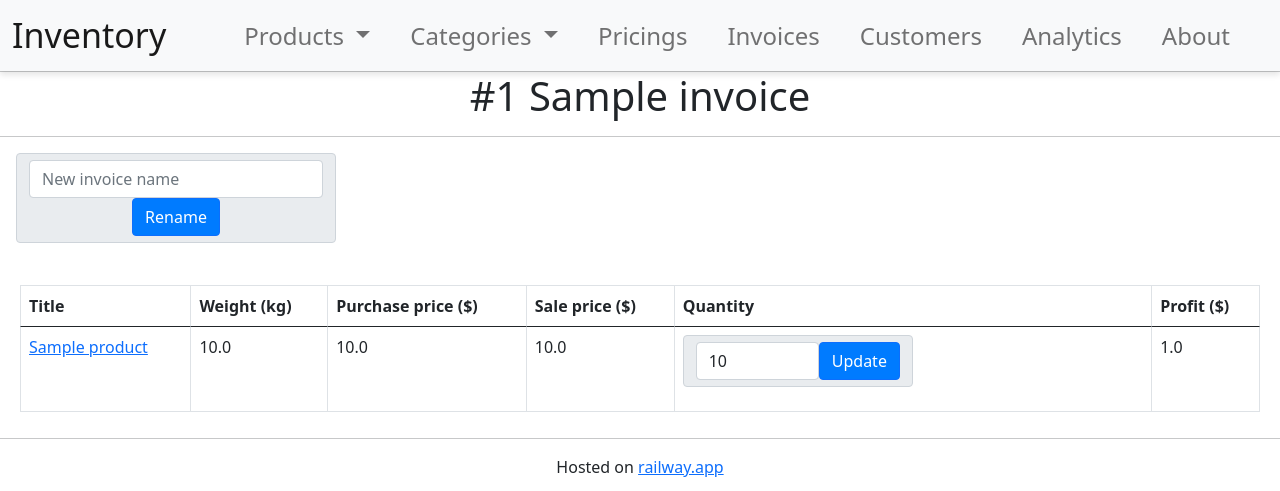
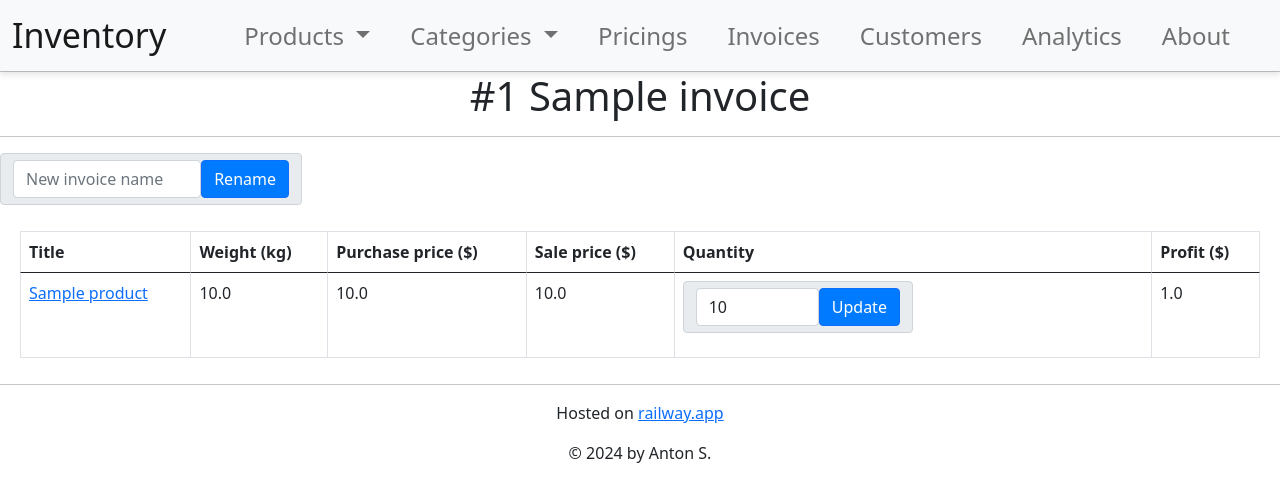
Before and after one commit to asiomchen/inventory-management, a Flask app: page /invoices/1/edit/ in a window 1280 px wide. Shown: the top 491 px of the page. Run offline with Flask 3, Linux system fonts and the light colour scheme; a user stored in the database is signed in; tables that the repository leaves empty hold one stand-in row (values such as "Sample post"); some libraries are stand-ins or nearby versions.

Commit message:
Update invoice template to include a form for renaming the invoice

```diff
--- a/templates/invoices/edit.html
+++ b/templates/invoices/edit.html
@@ -14,12 +14,18 @@
         overflow-x: auto;
     }
 </style>
-<form method="POST" action="{{ url_for('invoice.rename', invoice_id=invoice.idx) }}">
-    <div class="input-group-text mb-3 w-25 d-inline-block ms-3">
-        <input type="text" class="form-control" name="new_name" placeholder="New invoice name">
-        <button type="submit" class="btn btn-primary">Rename</button>
+<div class="">
+    <div class="row">
+        <div class="col-12 col-md-4 col-lg-3">
+            <form method="POST" action="{{ url_for('invoice.rename', invoice_id=invoice.idx) }}">
+                <div class="input-group-text">
+                    <input type="text" class="form-control" name="new_name" placeholder="New invoice name">
+                    <button type="submit" class="btn btn-primary">Rename</button>
+                </div>
+            </form>
+        </div>
     </div>
-</form>
+</div>
 <div class="table-container">
     <div class="table-responsive">
     <table id="data" class="table table-striped table-bordered">
```
